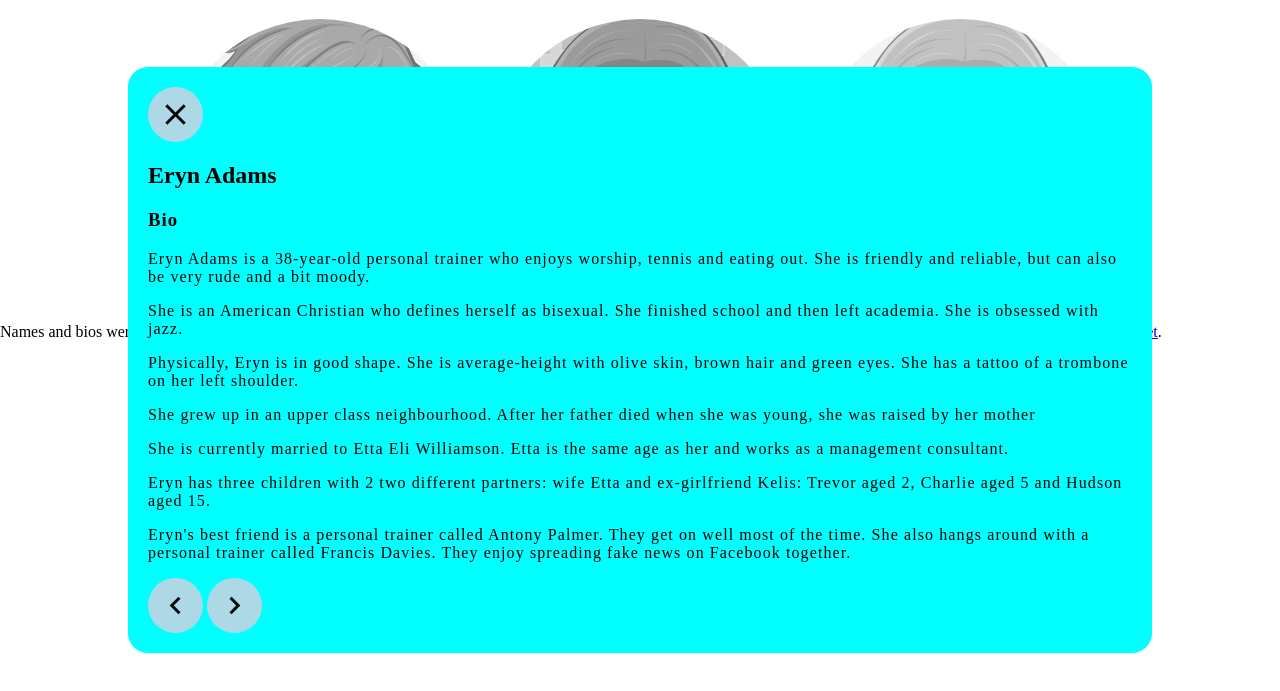
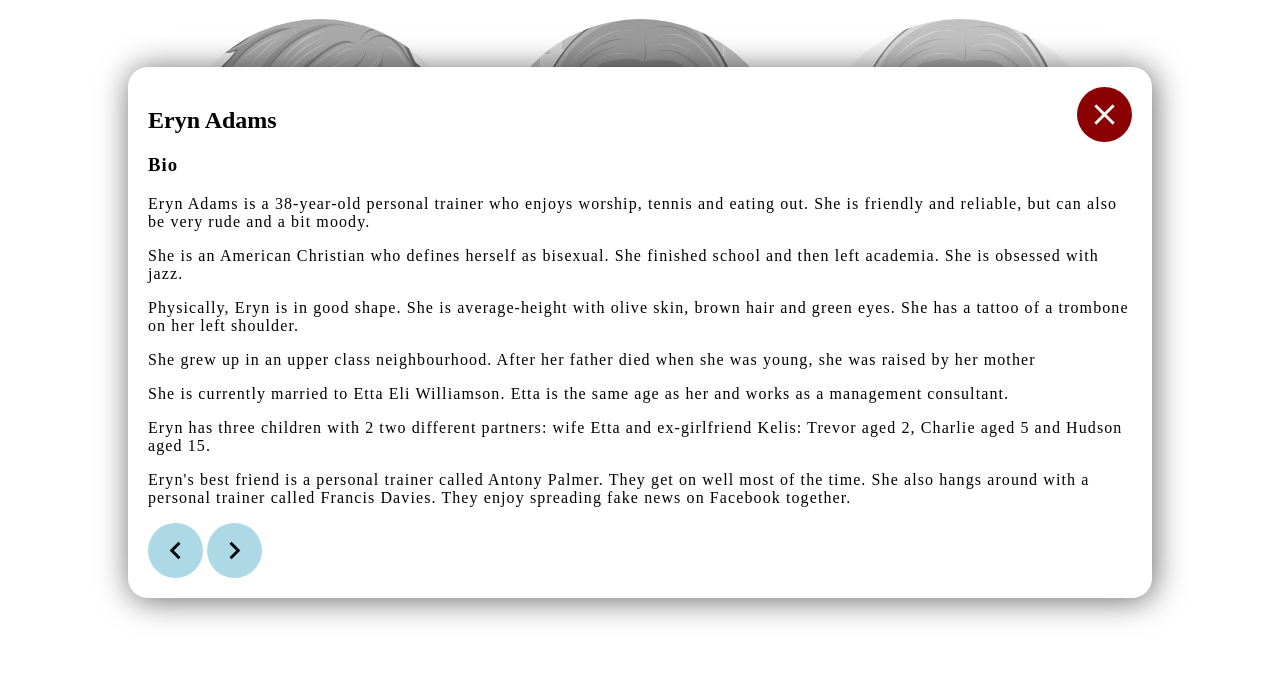
Before and after one commit to BrandonLaDuke/CSSJSAnimationProjects, a website: page teampage/index.html in a window 1280 px wide. Both pictures are taken after a click on the link 320 px from the left and 231 px from the top of the page. Shown: the part 61-752 px from the top of the page. Drawn offline with Linux system fonts and the light colour scheme.

Commit message:
codepen time

```diff
--- a/teampage/index.html
+++ b/teampage/index.html
@@ -17,7 +17,7 @@
             <img class="usercard__img" src="eryn.png" alt="">
           </a>
           <div id="lightbox__1" class="usercard__lightbox">
-            <a onclick="closeBio()"><i class="material-icons nav__icon">close</i></a>
+            <a class="fl-right" onclick="closeBio()"><i class="material-icons nav__icon">close</i></a>
             <h2 class="usercard__lightbox__name">Eryn Adams</h2>
             <div class="usercard__lightbox__bio">
               <h3>Bio</h3>
@@ -39,7 +39,7 @@
             <img class="usercard__img" src="senalda.png" alt="">
           </a>
           <div id="lightbox__2" class="usercard__lightbox hidden">
-            <a onclick="closeBio()"><i class="material-icons nav__icon">close</i></a>
+            <a class="fl-right" onclick="closeBio()"><i class="material-icons nav__icon">close</i></a>
             <h2 class="usercard__lightbox__name">Senalda Brooks</h2>
             <div class="usercard__lightbox__bio">
               <h3>Bio</h3>
@@ -62,7 +62,7 @@
             <img class="usercard__img" src="reed.png" alt="">
           </a>
           <div id="lightbox__3" class="usercard__lightbox hidden">
-            <a onclick="closeBio()"><i class="material-icons nav__icon">close</i></a>
+            <a class="fl-right" onclick="closeBio()"><i class="material-icons nav__icon">close</i></a>
             <h2 class="usercard__lightbox__name">Euphemia Reed</h2>
             <div class="usercard__lightbox__bio">
               <h3>Bio</h3>
@@ -80,7 +80,11 @@
 
       </div>
     </section>
-    <footer>Names and bios were randomly generated by <a href="https://www.character-generator.org.uk">character-generator.org.uk</a>. An relations to people in real life is purly concidental. Avatars were randomly generated by <a href="https://avatarmaker.net/">avatarmaker.net</a>.
+    <footer>
+      <p>Developed by <a href="http://www.BrandonLaDuke.com">Brandon LaDuke</a>.</p>
+      <p>Names and bios were randomly generated by <a href="https://www.character-generator.org.uk">character-generator.org.uk</a>.</p>
+      <p>Avatars were randomly generated by <a href="https://avatarmaker.net/">avatarmaker.net</a>.</p>
+      <p>An relations to people in real life is purly concidental.</p>
     </footer>
     <script src="script.js" charset="utf-8"></script>
   </body>
--- a/teampage/master.css
+++ b/teampage/master.css
@@ -33,6 +33,13 @@ section {
 .usercard__img:hover {
   filter: grayscale(0);
 }
+.fl-right {
+  float: right;
+}
+.fl-right > .nav__icon {
+  background-color: darkred;
+  color: #fff;
+}
 .usercard__lightbox {
   display: none;
   position: fixed;
@@ -41,7 +48,8 @@ section {
   margin: 10%;
   width: 80%;
   padding: 20px;
-  background-color: aqua;
+  background-color: white;
+  box-shadow: 2px 2px 2em #00000099;
   border-radius: 20px;
 }
 .usercard__lightbox__bio {
@@ -70,3 +78,9 @@ section {
   position: fixed;
   z-index: 100;
 }
+
+footer {
+  text-align: center;
+  width: 80%;
+  margin: 50px 10% auto 10%;
+}
```
